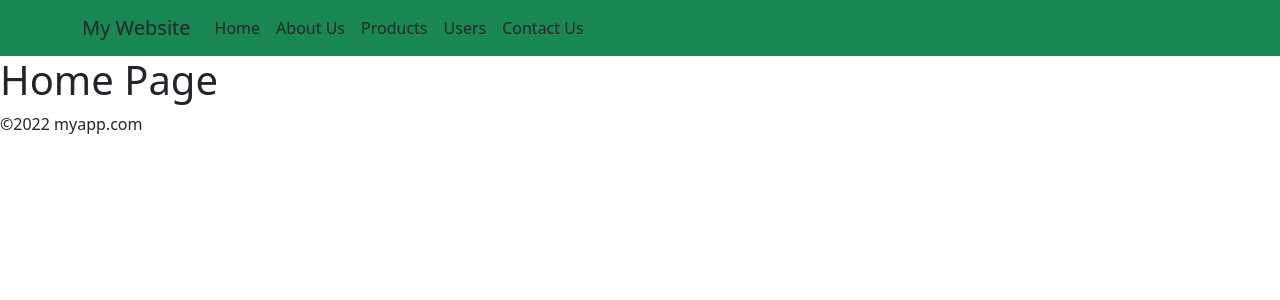
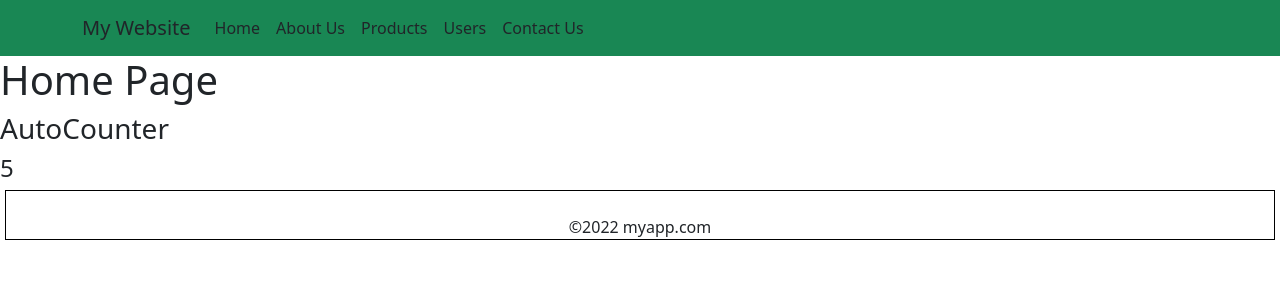
Before and after one commit to Afzalalearner/myFirstReactApp, a React (Create React App) app: page / in a window 1280 px wide. Shown: the top 300 px of the page. Built offline with nearby package versions, Linux system fonts and the light colour scheme.

Commit message:
Reviews Added, moment library added to know time elapsed and life cycle components implemented

```diff
--- a/package.json
+++ b/package.json
@@ -9,6 +9,7 @@
     "@testing-library/user-event": "^13.5.0",
     "axios": "^1.2.1",
     "bootstrap": "^5.2.3",
+    "moment": "^2.29.4",
     "react": "^18.2.0",
     "react-dom": "^18.2.0",
     "react-router-dom": "^6.6.1",
--- /dev/null
+++ b/src/AutoCounter.js
@@ -0,0 +1,28 @@
+import React from "react";
+
+class AutoCounter extends React.Component {
+
+    state = {
+        count: 0
+    }
+
+    componentDidMount = () => {
+        this.interval = setInterval(() => {
+            console.log(`Updating Count:${this.state.count}`)
+            this.setState({ count: this.state.count + 1 })
+        }, 1000)
+    }
+
+    componentWillUnmount = () => {
+        console.log('Clearing Interval')
+        clearInterval(this.interval)
+    }
+    render() {
+        return <>
+            <h3>AutoCounter</h3>
+            <h4>{this.state.count}</h4>
+        </>
+    }
+}
+
+export default AutoCounter;
--- a/src/Counter.js
+++ b/src/Counter.js
@@ -10,6 +10,15 @@ class Counter extends React.Component {
 
             state={   //State is always an object that holds some information that may change over the life of the component
                 count:this.props.count,
+            }
+
+            componentDidUpdate(){
+                console.log('updated')
+            }
+
+            shouldComponentUpdate(){
+                // console.log('Should Component Update at Work')
+                return this.state.count<15
             }
 
         inc=()=>{
--- a/src/Footer.js
+++ b/src/Footer.js
@@ -1,7 +1,9 @@
 import React from "react";
 
 const Footer=()=>{
-    return <div>
+
+    return <div style={{border:'1px solid black',margin:'5px',textAlign:'center'}}>
+        <br/>
         &copy;2022 myapp.com
     </div>
 }
--- a/src/Home.js
+++ b/src/Home.js
@@ -1,7 +1,12 @@
 import React from "react";
-
+import AutoCounter from "./AutoCounter";
+import Counter from './Counter'
 const Home=()=>{
-    return <h1>Home Page</h1>
+    return <div>
+    <h1>Home Page</h1>
+<AutoCounter/>
+    {/* <Counter count={10}/> */}
+    </div>
 }
 
 export default Home;
--- a/src/index.css
+++ b/src/index.css
@@ -2,6 +2,7 @@ body{
     margin:0;
     padding:0;
     background-color: #fed;
+    margin:3px;
 }
 
 a{
--- a/src/products/ProductDetail.js
+++ b/src/products/ProductDetail.js
@@ -1,6 +1,38 @@
 import React from 'react';
 import axios from 'axios';
+import ShouldRender from './../utils/ShouldRender'
+import moment from 'moment'
 
+const getUpdatedDate=(review)=>{
+
+    // const dt=new Date(review.updatedDate).toLocaleDateString()
+    // const time=new Date(review.updatedDate).toLocaleTimeString()
+
+    // return `${dt} ${time}`
+    return moment(review.updatedDate).fromNow()
+}
+
+
+const Reviews=({product})=>{
+
+    return <div>
+        <hr/>
+        <h3>User reviews</h3>
+        <hr/>
+        <ShouldRender condition={product.reviews.length===0}>
+            <div>Be the First one to Review</div>
+            <button className='btn btn-sm btn-success'>Add Review </button>
+        </ShouldRender>
+    {product.reviews.map(review=><div>
+<h4> <b>Subject: </b>{review.subject} </h4>
+<b>Message: </b>{review.message}<br/>
+<b>Rating: </b><b style={{textEmphasisColor:'#f00'}}>{review.rating}*</b>
+<br/>{getUpdatedDate(review)}
+
+<hr/>
+</div>)}
+        </div>
+}
 class ProductDetail extends React.Component {
 
     state = {
@@ -8,6 +40,7 @@ class ProductDetail extends React.Component {
             reviews:[]
         }
     }
+
 
     async componentDidMount() {
         const res = await axios.get('http://localhost:5000/api/products/63a74ddc00220cf02f3985ce')
@@ -43,15 +76,8 @@ class ProductDetail extends React.Component {
                 </div>
                 <br/>
                 <div>
-                    <h3>User reviews</h3>
-                    {product.reviews.map(review=><div>
-          <h4> <b>Subject: </b>{review.subject} </h4>
-           <b>Message: </b>{review.message}<br/>
-           <b>Rating: </b><b style={{textEmphasisColor:'#f00'}}>{review.rating}*</b>
-           <br/>
-           {review.updatedDate}
-           <hr/>
-        </div>)}
+                    <Reviews product={product}/>
+
                 </div>
             </div>
         </div>
```
Also changed, not shown: 1 other file (tests, documents, lock files or other folders).
